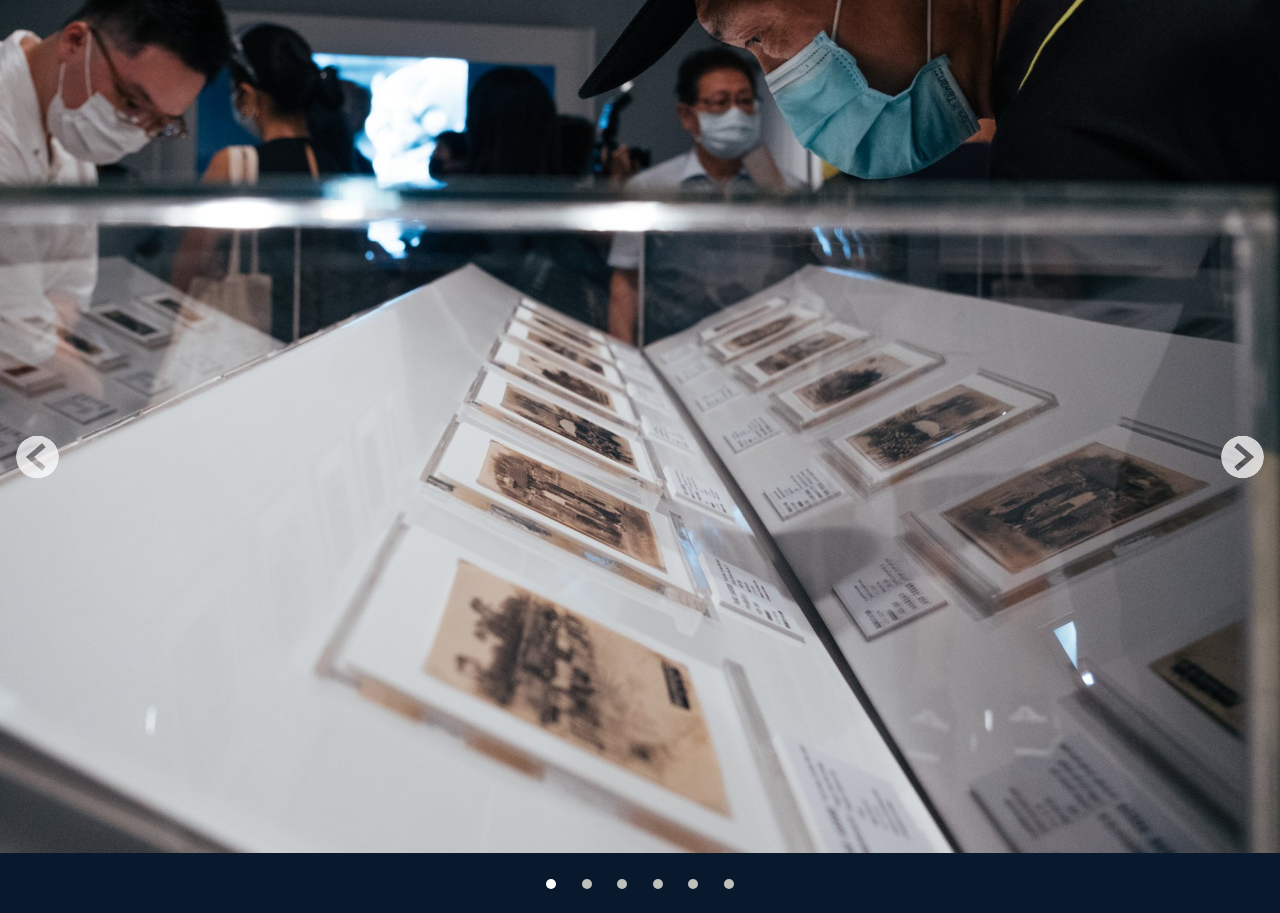
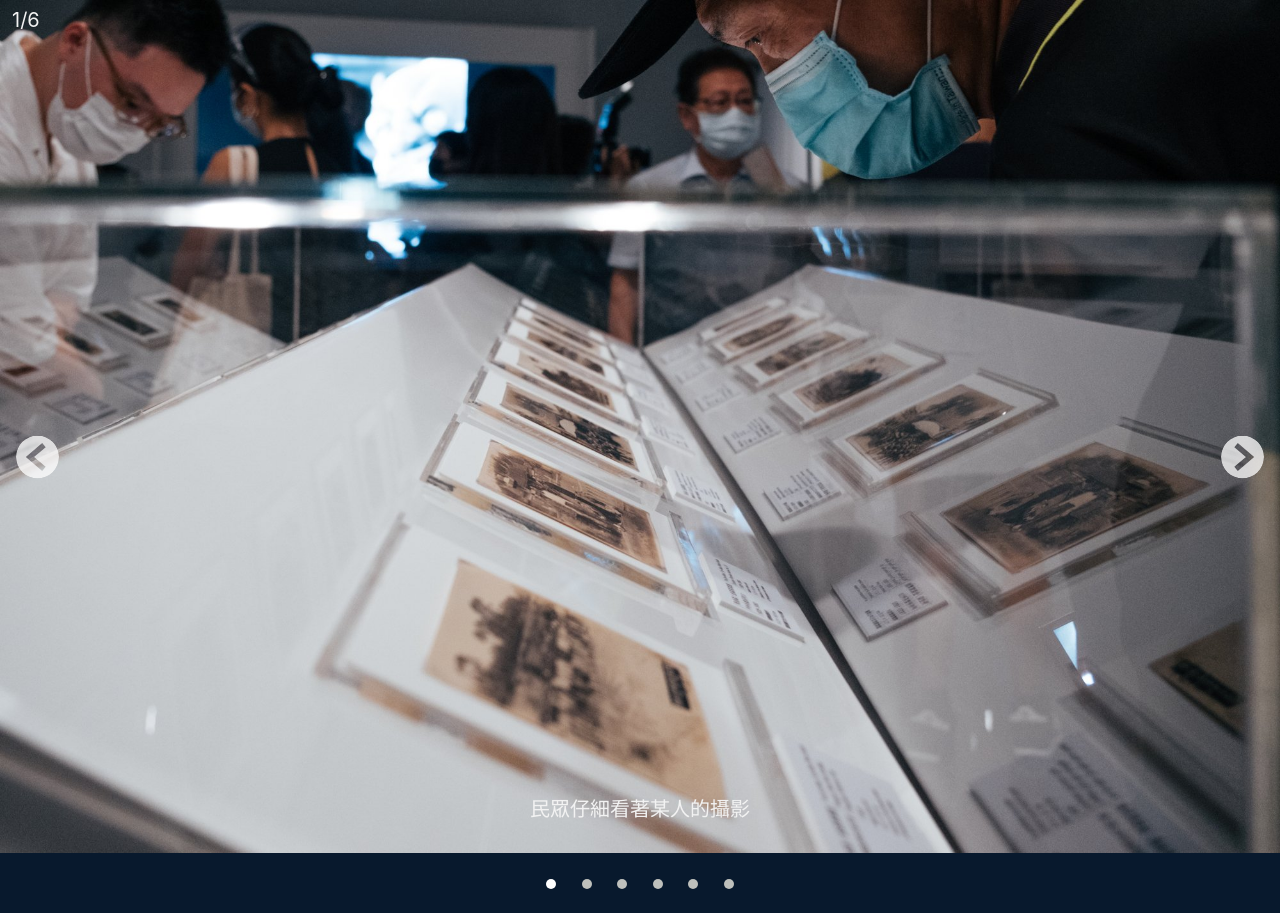
Before and after one commit to duidae/test-carousel, a React (Create React App) app: page / in a window 1280 px wide. Built offline with nearby package versions, Linux system fonts and the light colour scheme.

Commit message:
Add caption

```diff
--- a/src/App.tsx
+++ b/src/App.tsx
@@ -5,7 +5,7 @@ import "./App.css";
 function App() {
     return (
         <div className="App">
-            <Carousel slides={PHOTO_DATA} />
+            <Carousel slides={PHOTO_DATA} showCaption={true} />
         </div>
     );
 }
--- a/src/components/Carousel.tsx
+++ b/src/components/Carousel.tsx
@@ -3,6 +3,7 @@ import styled from "styled-components";
 import {PhotoData} from "stores";
 
 const CAROUSEL_BACKGROUND_COLOR = "rgb(8, 25, 45)";
+const DEFAULT_CAPTION_COLOR = "rgb(242, 242, 242)";
 const DEFAULT_BULLET_COLOR = "rgb(190, 192, 188)";
 
 const Container = styled.div`
@@ -50,9 +51,27 @@ const Slider = styled.ul`
 
 const Slide = styled.li``;
 
+const Index = styled.div`
+    font-size: 20px;
+    color: ${DEFAULT_CAPTION_COLOR};
+    padding: 8px 12px;
+    position: absolute;
+    top: 0;
+`;
+
 const Image = styled.img`
     width: 100%;
     height: auto;
+`;
+
+const Caption = styled.div`
+    width: 100%;
+    color: ${DEFAULT_CAPTION_COLOR};
+    font-size: 20px;
+    padding: 0;
+    position: absolute;
+    bottom: 10%;
+    text-align: center;
 `;
 
 const Bullets = styled.ul`
@@ -80,6 +99,7 @@ const Bullet = styled.li<{isActive: boolean}>`
 
 interface CarouselProps {
     slides: PhotoData[];
+    showCaption?: boolean;
 }
 
 export const Carousel = (props: CarouselProps) => {
@@ -110,7 +130,17 @@ export const Carousel = (props: CarouselProps) => {
                 <PrevButton title={"上一張"} onClick={onPrevClick} />
                 <NextButton title={"下一張"} onClick={onNextClick} />
                 {props.slides?.map((slide, index) => {
-                    return <Slide key={index}>{slide && index === currentSlide && <Image src={slide.image} title={slide.desc ?? ""} alt={slide.desc ?? ""} />}</Slide>;
+                    return slide && index === currentSlide ? (
+                        <Slide key={index}>
+                            {props.showCaption && (
+                                <Index>
+                                    {index + 1}/{numSlides}
+                                </Index>
+                            )}
+                            {props.showCaption && <Caption>{slide.desc}</Caption>}
+                            <Image src={slide.image} title={slide.desc ?? ""} alt={slide.desc ?? ""} />
+                        </Slide>
+                    ) : undefined;
                 })}
             </Slider>
             {numSlides > 0 && (
```
